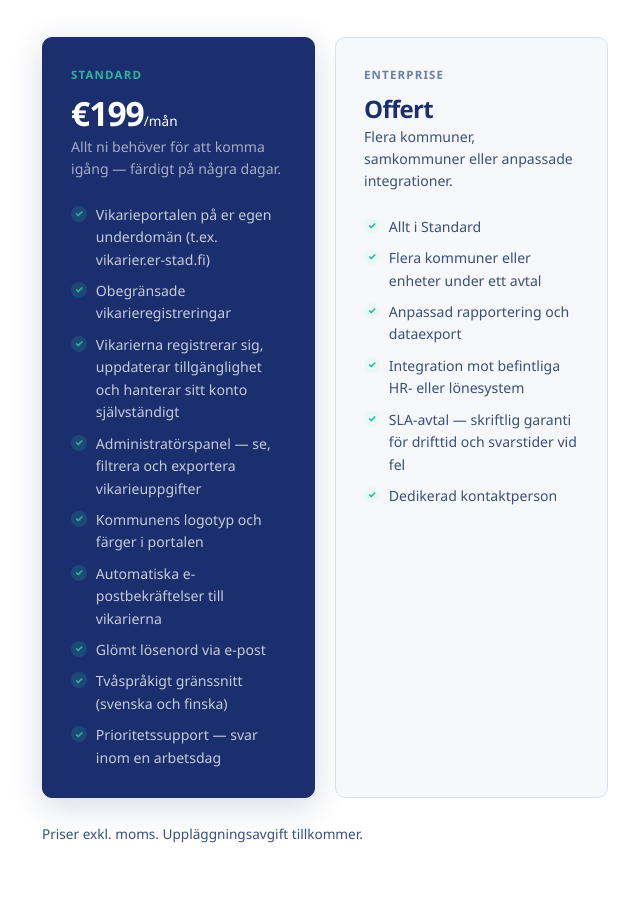
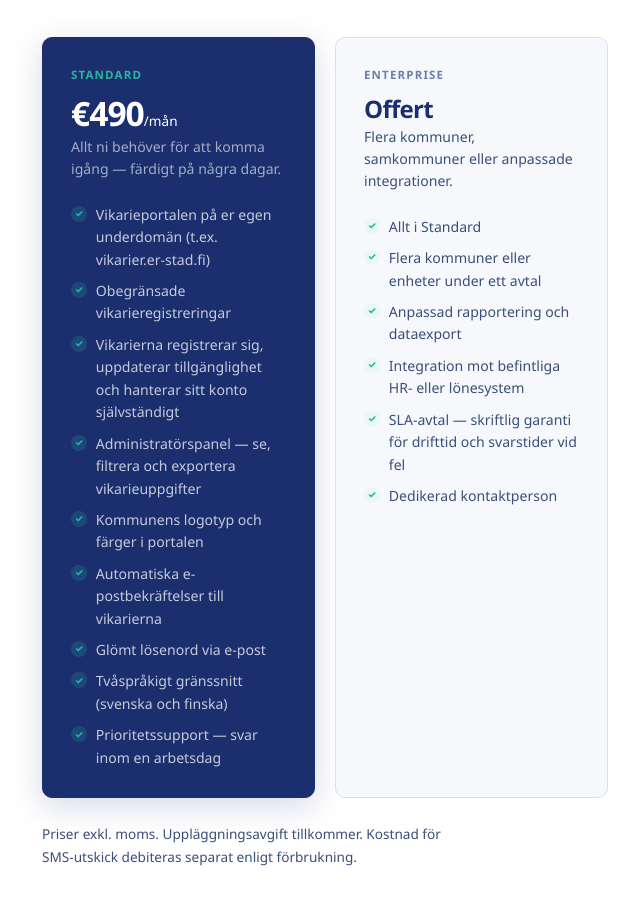
Before and after one commit to Naguprint/kuntakeikka-website, a plain HTML site: page index.html in a window 1280 px wide. Shown: the part 2939-3852 px from the top of the page, without its empty margins (22-662 px from the left). Drawn offline with Linux system fonts and the light colour scheme.

Commit message:
Raise Standard price to 490€/mån, add SMS cost note

```diff
--- a/index.html
+++ b/index.html
@@ -611,7 +611,7 @@ footer {
   <div class="pricing-cards">
     <div class="pricing-card featured">
       <div class="pricing-tier">Standard</div>
-      <div class="pricing-price">€199<sub>/mån</sub></div>
+      <div class="pricing-price">€490<sub>/mån</sub></div>
       <p class="pricing-desc" data-sv="Allt ni behöver för att komma igång — färdigt på några dagar." data-fi="Kaikki mitä tarvitsette päästäksenne alkuun — valmis muutamassa päivässä."></p>
       <ul class="pricing-feats">
         <li><span class="pricing-check">✓</span><span data-sv="Vikarieportalen på er egen underdomän (t.ex. vikarier.er-stad.fi)" data-fi="Sijaisportaali omalla aliverkkotunnuksella (esim. sijaiset.kuntanne.fi)"></span></li>
@@ -639,7 +639,7 @@ footer {
       </ul>
     </div>
   </div>
-  <p class="section-lead" style="margin-top:1.5rem;font-size:0.85rem;color:var(--ink2)" data-sv="Priser exkl. moms. Uppläggningsavgift tillkommer." data-fi="Hinnat alv. 0 %. Käyttöönottomaksu lisätään."></p>
+  <p class="section-lead" style="margin-top:1.5rem;font-size:0.85rem;color:var(--ink2)" data-sv="Priser exkl. moms. Uppläggningsavgift tillkommer. Kostnad för SMS-utskick debiteras separat enligt förbrukning." data-fi="Hinnat alv. 0 %. Käyttöönottomaksu lisätään. SMS-viestien kustannukset veloitetaan erikseen käytön mukaan."></p>
 </section>
 
 <!-- Contact -->
```
